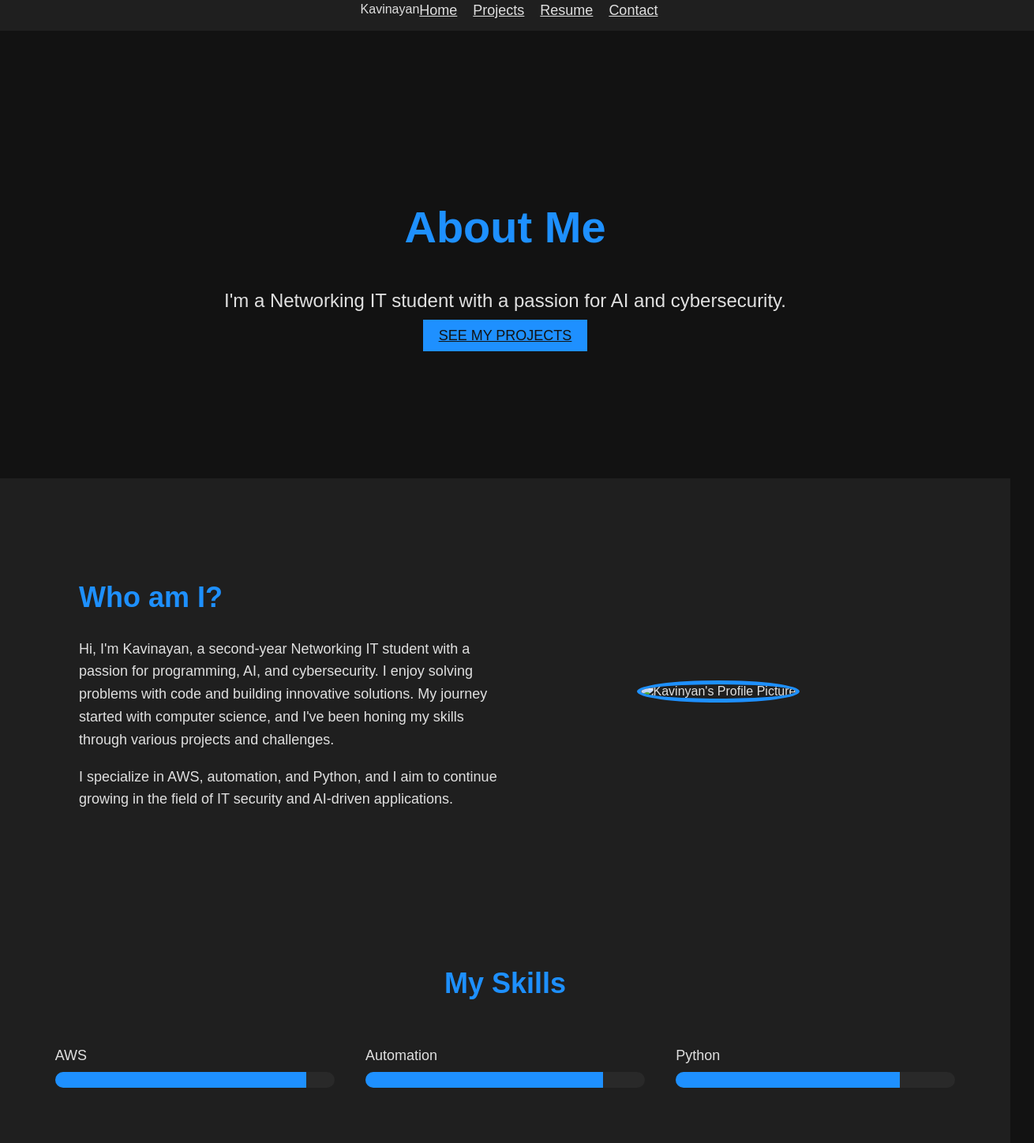
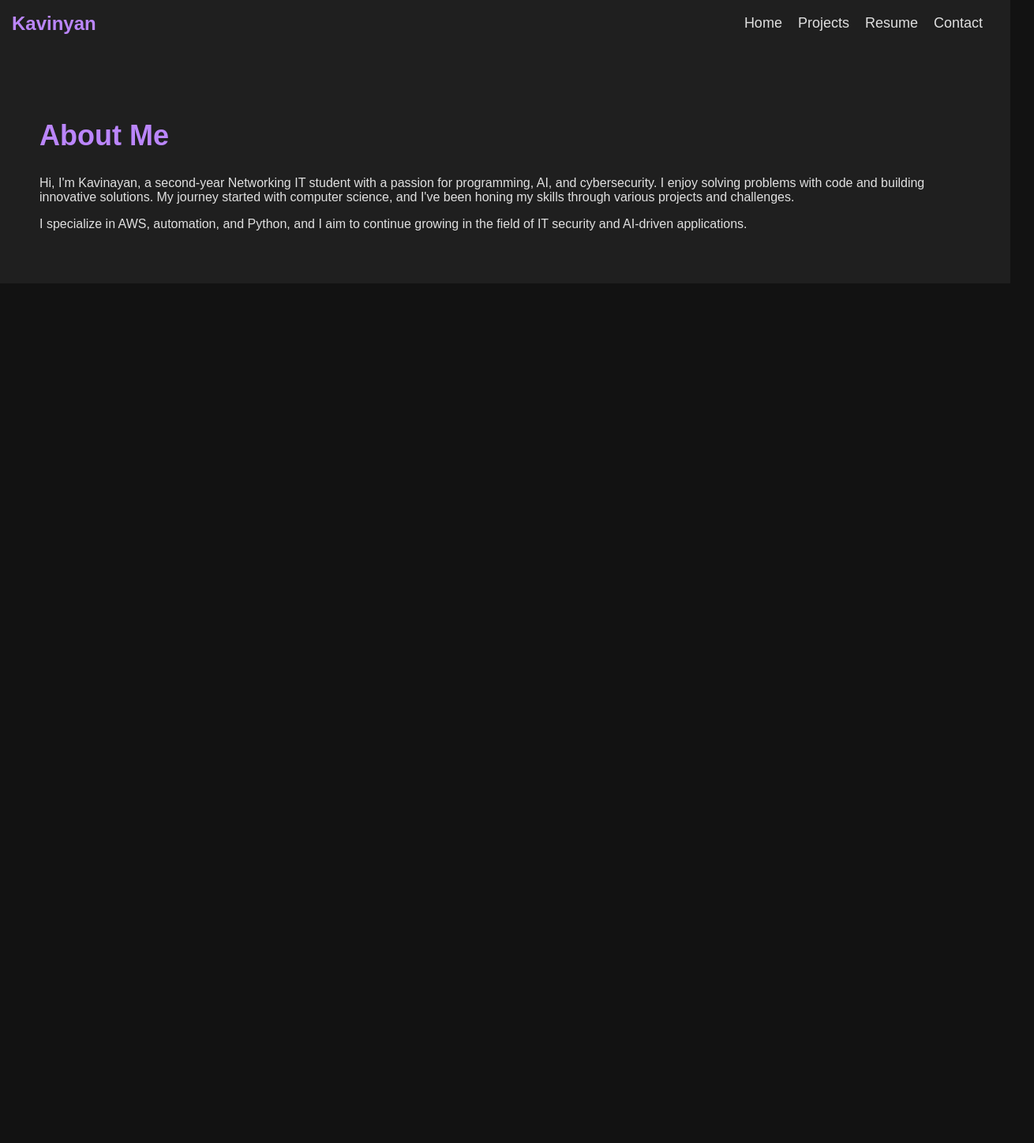
Before and after one commit to Kavinayan/Kavinayan, a plain HTML site: page about_me.html in a window 1280 px wide. Shown: the part 12-1460 px from the top of the page at 79% size, 1310 px wide, since content can reach past the window. After the commit the page ends 800 px from the top, so only its background shows below. Drawn offline with Linux system fonts and the light colour scheme.

Commit message:
Initial commit

```diff
--- a/about_me.html
+++ b/about_me.html
@@ -3,14 +3,14 @@
 <head>
     <meta charset="UTF-8">
     <meta name="viewport" content="width=device-width, initial-scale=1.0">
-    <title>About Me - Kavinayan</title>
+    <title>About Me - Kavinyan</title>
     <link rel="stylesheet" href="style.css">
 </head>
 <body>
 
 <!-- Navigation -->
 <nav>
-    <div class="logo">Kavinayan</div>
+    <div class="logo">Kavinyan</div>
     <ul>
         <li><a href="index.html">Home</a></li>
         <li><a href="projects.html">Projects</a></li>
@@ -19,52 +19,11 @@
     </ul>
 </nav>
 
-<!-- Hero Section -->
-<section class="hero">
-    <div class="hero-content">
-        <h1>About Me</h1>
-        <p>I'm a Networking IT student with a passion for AI and cybersecurity.</p>
-        <a href="projects.html" class="cta-button">See My Projects</a>
-    </div>
-</section>
-
 <!-- About Section -->
 <section class="about">
-    <div class="about-container">
-        <div class="about-text">
-            <h2>Who am I?</h2>
-            <p>Hi, I'm Kavinayan, a second-year Networking IT student with a passion for programming, AI, and cybersecurity. I enjoy solving problems with code and building innovative solutions. My journey started with computer science, and I've been honing my skills through various projects and challenges.</p>
-            <p>I specialize in AWS, automation, and Python, and I aim to continue growing in the field of IT security and AI-driven applications.</p>
-        </div>
-        <div class="about-image">
-            <img src="profile.jpg" alt="Kavinyan's Profile Picture">
-        </div>
-    </div>
-</section>
-
-<!-- Skills Section -->
-<section class="skills">
-    <h2>My Skills</h2>
-    <div class="skill-bars">
-        <div class="skill-bar">
-            <span>AWS</span>
-            <div class="bar">
-                <div class="progress" style="width: 90%;"></div>
-            </div>
-        </div>
-        <div class="skill-bar">
-            <span>Automation</span>
-            <div class="bar">
-                <div class="progress" style="width: 85%;"></div>
-            </div>
-        </div>
-        <div class="skill-bar">
-            <span>Python</span>
-            <div class="bar">
-                <div class="progress" style="width: 80%;"></div>
-            </div>
-        </div>
-    </div>
+    <h1>About Me</h1>
+    <p>Hi, I'm Kavinayan, a second-year Networking IT student with a passion for programming, AI, and cybersecurity. I enjoy solving problems with code and building innovative solutions. My journey started with computer science, and I've been honing my skills through various projects and challenges.</p>
+    <p>I specialize in AWS, automation, and Python, and I aim to continue growing in the field of IT security and AI-driven applications.</p>
 </section>
 
 </body>
--- a/style.css
+++ b/style.css
@@ -1,86 +1,82 @@
 /* Global Styles */
 body {
-    background-color: #121212; /* Dark background */
-    color: #e0e0e0; /* Light text */
+    background-color: #121212;
+    color: #e0e0e0;
     font-family: 'Arial', sans-serif;
     margin: 0;
     padding: 0;
+    transition: background-color 0.5s ease-in-out, color 0.5s ease-in-out;
 }
 
-/* Header Section */
-header {
-    display: flex;
-    align-items: center; /* Center logo and nav vertically */
-    justify-content: center; /* Center the nav */
-    position: relative; /* Allow positioning of child elements */
-    height: 60px; /* Set height for header */
+a {
+    color: #bb86fc;
+    text-decoration: none;
+    transition: color 0.3s ease-in-out;
 }
 
-/* Logo in top-left corner */
-.top-left-logo {
-    width: 50px; /* Adjust the size as necessary */
-    height: auto;
-    position: absolute; /* Keep it at the top left */
-    left: 10px; /* Adjust left spacing */
-    transition: transform 0.3s ease-in-out;
-}
-
-.top-left-logo:hover {
-    transform: scale(1.1); /* Slight zoom effect on hover */
+a:hover {
+    color: #ff79c6;
 }
 
 /* Navigation */
 nav {
-    background-color: #1f1f1f; /* Dark background for navigation */
+    background-color: #1f1f1f;
     padding: 15px;
     display: flex;
-    justify-content: center; /* Center nav items horizontally */
-    width: 100%; /* Full width */
+    justify-content: space-between;
+    align-items: center;
+    transition: background-color 0.5s ease-in-out;
 }
 
-/* Navigation Items */
+nav .logo {
+    font-size: 24px;
+    font-weight: bold;
+    color: #bb86fc;
+    transition: color 0.3s ease-in-out;
+}
+
 nav ul {
-    list-style: none; /* No bullets */
-    padding: 0; /* Remove default padding */
-    margin: 0; /* Remove default margin */
-    display: flex; /* Display links in a row */
+    list-style: none;
+    display: flex;
 }
 
 nav ul li {
-    margin-right: 20px; /* Space between nav items */
+    margin-right: 20px;
 }
 
 nav ul li a {
-    color: #e0e0e0; /* Light color for text */
+    color: #e0e0e0;
     font-size: 18px;
     transition: color 0.3s ease-in-out;
 }
 
-nav ul li a:hover {
-    color: #1E90FF; /* Dark blue for hover */
-}
-
 /* Hero Section */
 .hero {
-    margin: 20px; /* Adjust margin for the hero section */
-    padding: 150px 20px; /* Add padding */
+    background-color: #292929;
+    padding: 100px 0;
     text-align: center;
+    opacity: 0;
+    animation: fadeIn 1s ease-in-out forwards;
 }
 
 .hero h1 {
-    font-size: 56px;
-    color: #1E90FF; /* Dark blue */
+    color: #bb86fc;
+    font-size: 48px;
+    margin-bottom: 20px;
+    opacity: 0;
+    animation: fadeInUp 1.5s ease-in-out forwards;
 }
 
 .hero p {
     font-size: 24px;
-    margin-bottom: 20px;
+    opacity: 0;
+    animation: fadeInUp 1.8s ease-in-out forwards;
 }
 
 .cta-button {
     padding: 10px 20px;
-    background-color: #1E90FF; /* Dark blue */
-    color: #121212; /* Dark text */
+    background-color: #bb86fc;
+    color: #121212;
     font-size: 18px;
     border: none;
     cursor: pointer;
@@ -89,90 +85,23 @@ nav ul li a:hover {
 }
 
 .cta-button:hover {
-    background-color: #00BFFF; /* Lighter blue for hover */
+    background-color: #ff79c6;
     transform: scale(1.05);
 }
-
-/* Other sections remain the same... */
 
 /* About Section */
 .about, .projects {
     padding: 50px;
-    background-color: #1f1f1f; /* Dark background */
-    color: #e0e0e0; /* Light text */
+    background-color: #1f1f1f;
+    color: #e0e0e0;
     transition: background-color 0.5s ease-in-out, color 0.5s ease-in-out;
 }
 
-.about-container {
-    display: flex;
-    justify-content: space-between;
-    align-items: center;
-    padding: 50px;
-}
-
-.about-text {
-    flex: 1;
-}
-
-.about-text h2 {
-    color: #1E90FF; /* Dark blue */
+.about h1, .projects h1 {
     font-size: 36px;
-}
-
-.about-text p {
-    font-size: 18px;
-    line-height: 1.6;
-}
-
-.about-image {
-    flex: 1;
-    text-align: center;
-}
-
-.about-image img {
-    width: 300px;
-    border-radius: 50%;
-    border: 5px solid #1E90FF; /* Dark blue */
-}
-
-/* Skills Section */
-.skills {
-    padding: 50px;
-    background-color: #1f1f1f; /* Dark background */
-}
-
-.skills h2 {
-    font-size: 36px;
-    color: #1E90FF; /* Dark blue */
-    text-align: center;
-    margin-bottom: 40px;
-}
-
-.skill-bars {
-    display: flex;
-    justify-content: space-around;
-}
-
-.skill-bar {
-    width: 30%;
-    margin: 20px 0;
-}
-
-.skill-bar span {
-    font-size: 18px;
-}
-
-.bar {
-    background-color: #292929; /* Dark grey */
-    border-radius: 10px;
-    overflow: hidden;
-    margin-top: 10px;
-}
-
-.progress {
-    height: 20px;
-    background-color: #1E90FF; /* Dark blue */
-    transition: width 0.5s ease;
+    color: #bb86fc;
+    opacity: 0;
+    animation: fadeIn 1s ease-in-out forwards;
 }
 
 /* Project Cards */
@@ -185,7 +114,7 @@ nav ul li a:hover {
 }
 
 .project-card {
-    background-color: #292929; /* Dark grey */
+    background-color: #292929;
     padding: 20px;
     border-radius: 8px;
     width: 100%;
@@ -194,13 +123,13 @@ nav ul li a:hover {
 }
 
 .project-card h3 {
-    color: #1E90FF; /* Dark blue */
+    color: #bb86fc;
     opacity: 0;
     animation: fadeInUp 1.2s ease-in-out forwards;
 }
 
 .project-card p {
-    color: #e0e0e0; /* Light text */
+    color: #e0e0e0;
     opacity: 0;
     animation: fadeInUp 1.5s ease-in-out forwards;
 }
@@ -230,14 +159,3 @@ nav ul li a:hover {
         transform: translateY(0);
     }
 }
-
-@keyframes fadeInDown {
-    0% {
-        opacity: 0;
-        transform: translateY(-30px);
-    }
-    100% {
-        opacity: 1;
-        transform: translateY(0);
-    }
-}
```
Also changed, not shown: contact.html (+1 -1 lines), index.html (+3 -4 lines), projects.html (+1 -1 lines), resume.html (line endings or trailing spaces).
